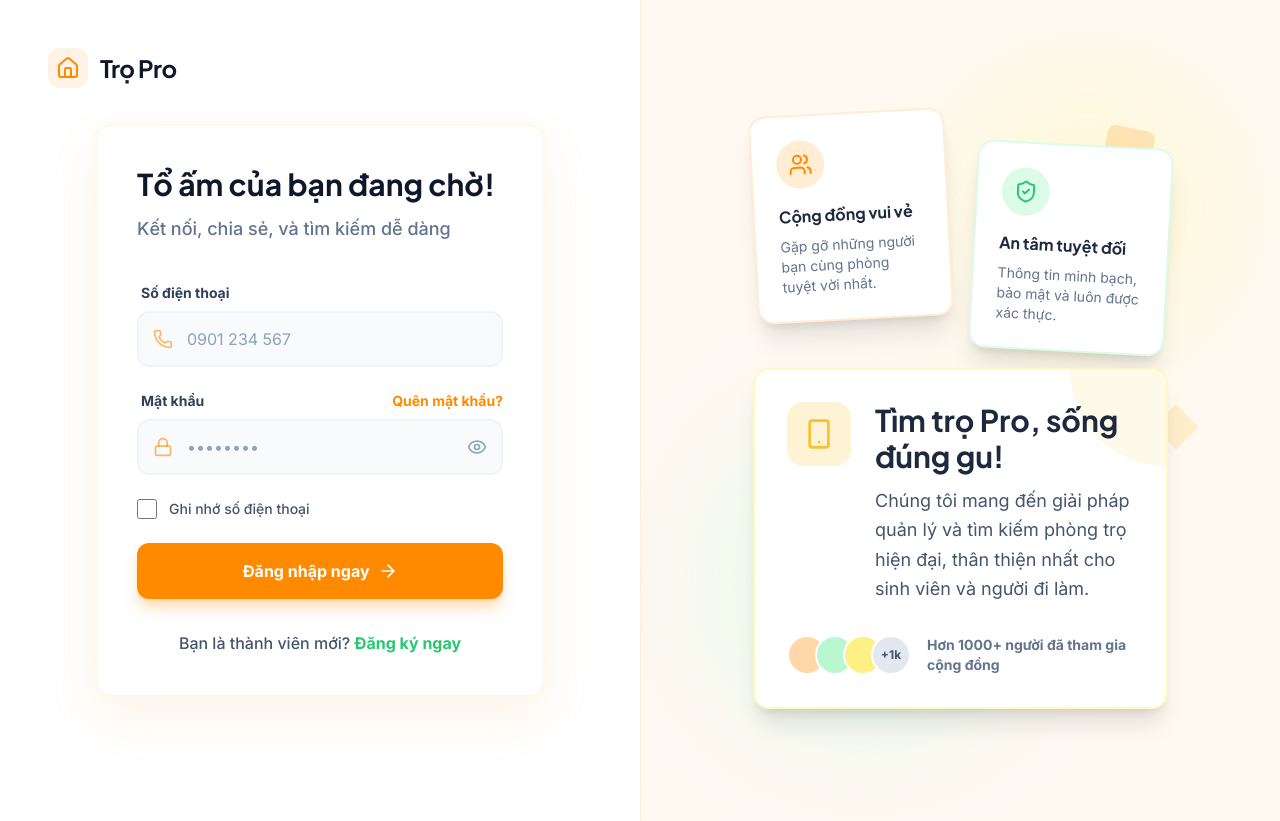
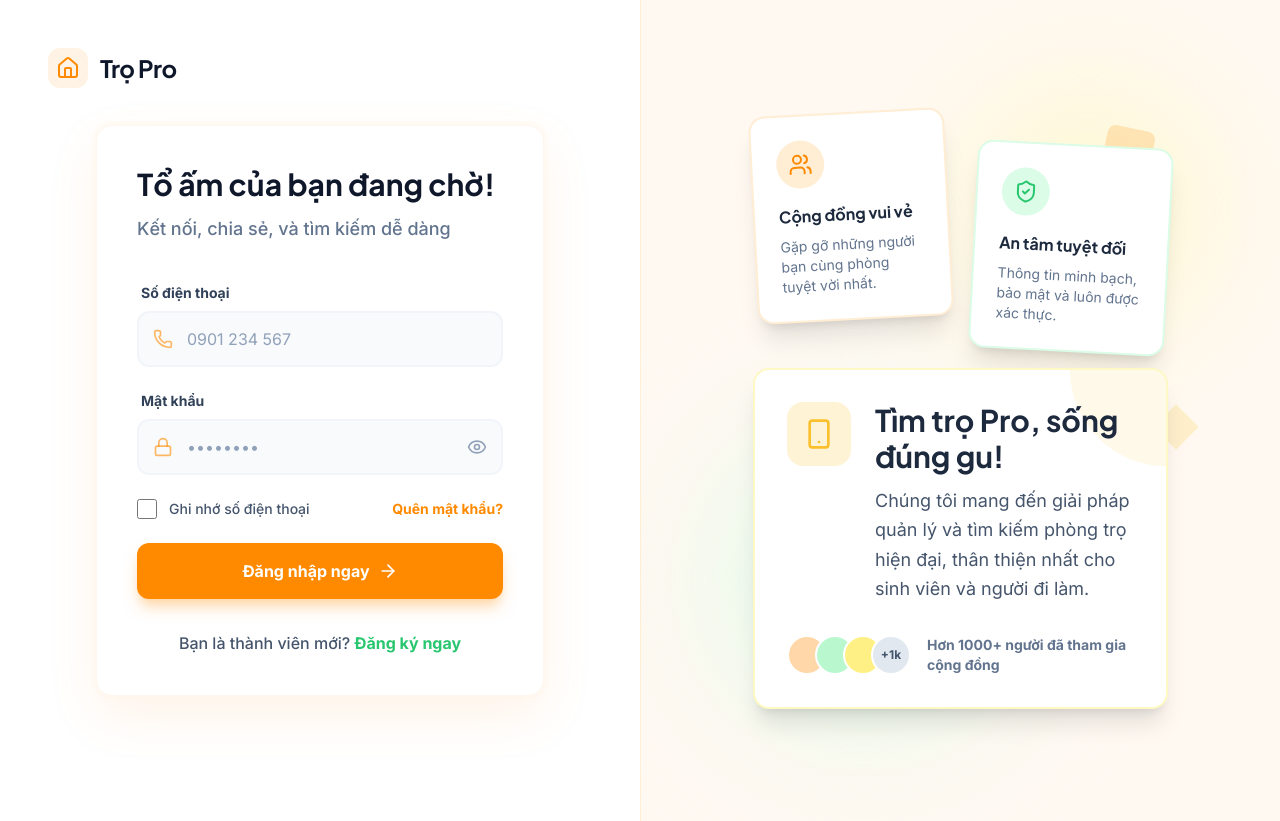
Before and after one commit to KLTN-03-2026/GR68, a React (Vite) app in the folder FE/: page /login in a window 1280 px wide. Built offline with nearby package versions, Linux system fonts and the light colour scheme.

Commit message:
fix vị trí Quên mật khẩu

```diff
--- a/FE/src/pages/LoginPage.tsx
+++ b/FE/src/pages/LoginPage.tsx
@@ -108,16 +108,7 @@ export const LoginPage = ({ onNavigate }: { onNavigate: (page: string) => void }
             </div>
 
             <div className="flex flex-col gap-2">
-              <div className="flex justify-between items-center">
               <label className="text-slate-700 text-sm font-bold ml-1">Mật khẩu</label>
-                <button
-                  type="button"
-                  onClick={() => onNavigate('forgot-password')}
-                  className="text-primary text-sm font-bold hover:text-orange-600 transition-colors"
-                >
-                  Quên mật khẩu?
-                </button>
-              </div>
               <div className="relative">
                 <Lock className="absolute left-4 top-1/2 -translate-y-1/2 text-primary/60 w-5 h-5" />
                 <input
@@ -138,6 +129,7 @@ export const LoginPage = ({ onNavigate }: { onNavigate: (page: string) => void }
               </div>
             </div>
 
+            <div className="flex items-center justify-between">
               <div className="flex items-center gap-3">
                 <input
                   className="w-5 h-5 rounded-md border-2 border-slate-200 text-primary focus:ring-primary focus:ring-offset-2 cursor-pointer"
@@ -147,6 +139,14 @@ export const LoginPage = ({ onNavigate }: { onNavigate: (page: string) => void }
                   onChange={(e) => setGhiNhoToi(e.target.checked)}
                 />
                 <label className="text-sm font-medium text-slate-600 cursor-pointer select-none" htmlFor="remember">Ghi nhớ số điện thoại</label>
+              </div>
+              <button
+                type="button"
+                onClick={() => onNavigate('forgot-password')}
+                className="text-primary text-sm font-bold hover:text-orange-600 transition-colors"
+              >
+                Quên mật khẩu?
+              </button>
             </div>
 
             <button
```
Lines whose indentation alone changed are shown as unchanged.
